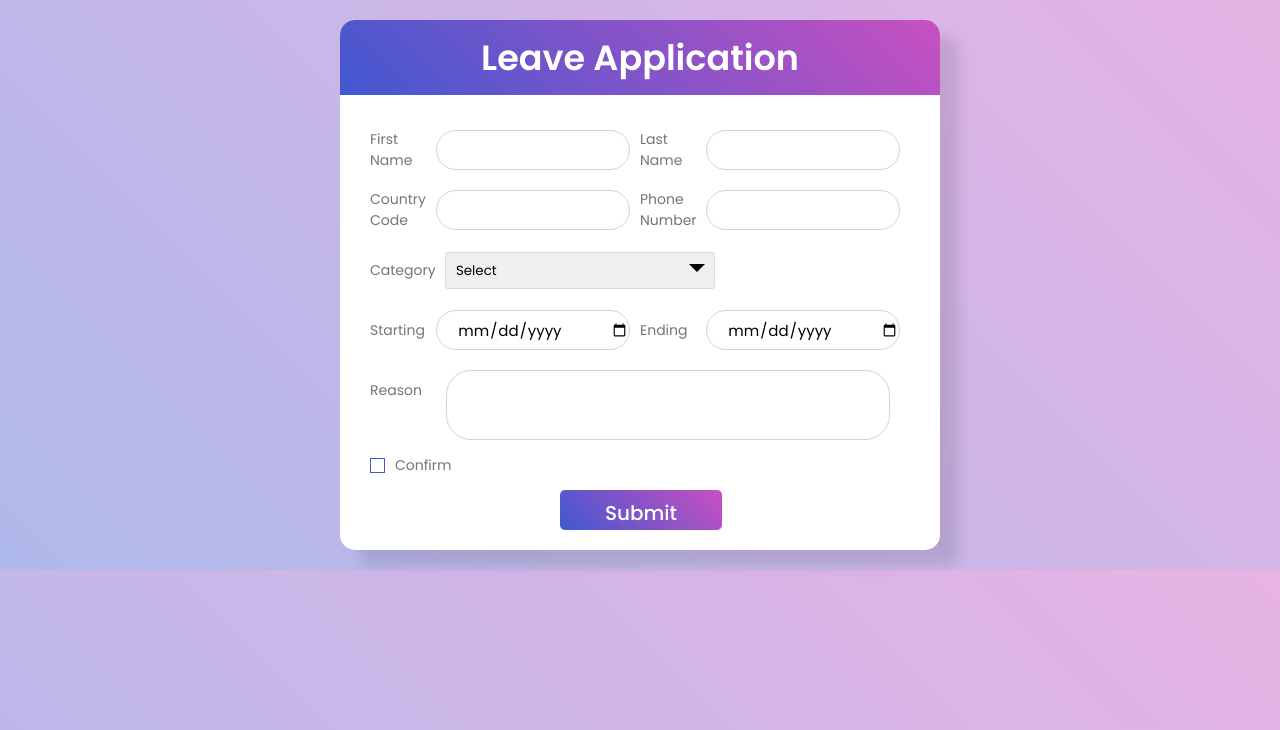
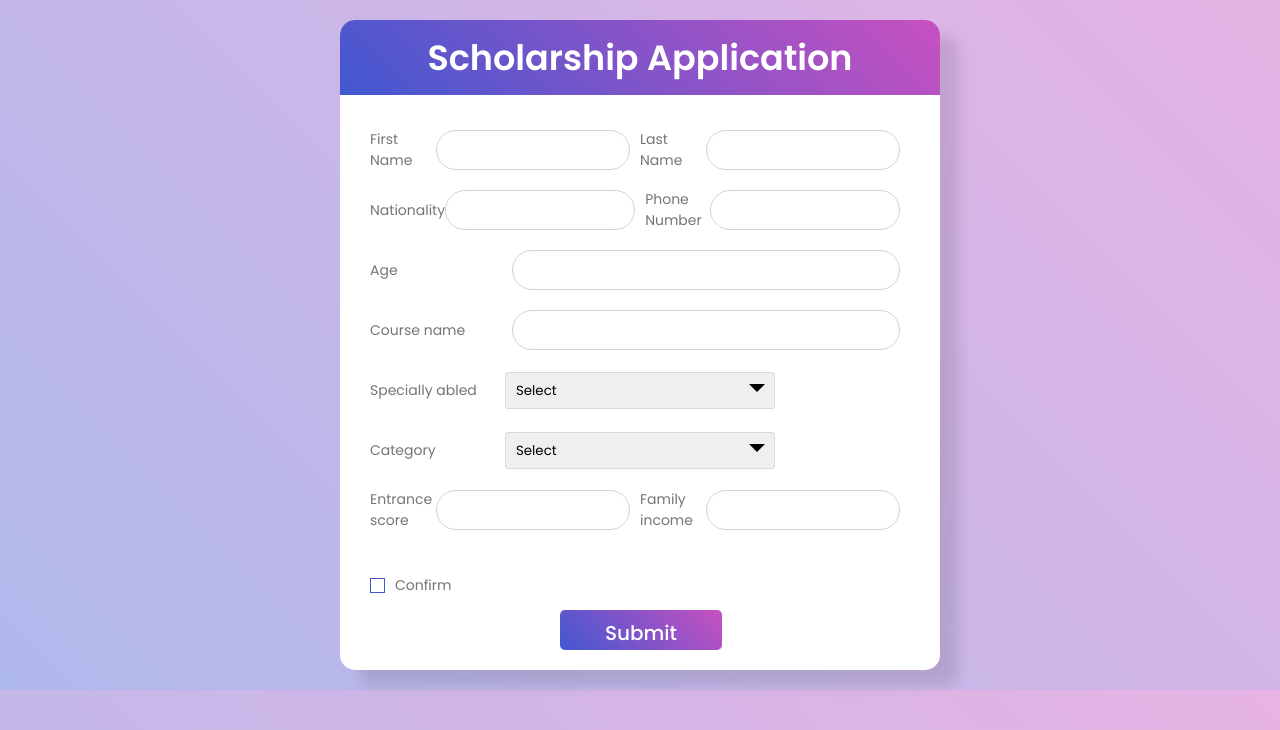
Before and after one commit to aku2000/Hackathon-Project---CodeBlooded, a PHP site: page /apply_leave_student.php in a window 1280 px wide. Shown: the part 70-800 px from the top of the page. Run offline with PHP 8.4, Linux system fonts and the light colour scheme; a user stored in the database is signed in; data comes from the database, SQL or seed files in the repository; some libraries are stand-ins or nearby versions.

Commit message:
student scholorship application

```diff
--- a/add_student.php
+++ b/add_student.php
@@ -38,9 +38,9 @@ session_start();
 				<li><img src="default.png" alt="Avatar" class="avatar"></li>
 				<li><a href="admin.php"> Welcome <?php echo($_SESSION['usrname']); ?>  <i class="fas fa-caret-down"></i></a>
 					<ul>
-						<li><a href="add_staff.php">Add Staff</a></li>
+						<li><a href="add_staff.php">Add University</a></li>
 						<li><a href="add_student.php">Add Student</a></li>
-						<li><a href="manage_staff.php">Manage Staff</a></li>
+						<li><a href="manage_staff.php">Manage University</a></li>
 						<li><a href="manage_student.php">Manage Student</a></li>
 						<li><a href="logout.php">Logout</a></li>
 					</ul>
--- a/apply_leave_student.php
+++ b/apply_leave_student.php
@@ -12,7 +12,7 @@ $dept = $row['department']
 <head>
 	<meta charset="utf-8">
 	<meta name="viewport" content="width=device-width, initial-scale=1">
-	<title>Leave Application</title>
+	<title>Scholarship Application</title>
 	<link rel="stylesheet" href="apply_leave.css">
 	<link rel="stylesheet" type="text/css" href="https://use.fontawesome.com/releases/v5.6.3/css/all.css">
 </head>
@@ -30,7 +30,7 @@ $dept = $row['department']
           		<li><a href="#">Login<i class="fas fa-caret-down"></i></a>
             		<ul>
               			<li><a href="adminlogin.php">Admin login</a></li>
-              			<li><a href="stafflogin.php">Staff login</a></li>
+              			<li><a href="stafflogin.php">University login</a></li>
               			<li><a href="studentlogin.php">Student login</a></li>
 					</ul>
           		</li>
@@ -54,7 +54,7 @@ $dept = $row['department']
 		</div>
 	</div>
 	<div class="wrapper">
-		<div class="title">Leave Application</div><br>
+		<div class="title">Scholarship Application</div><br>
 	  	<form action=" " method="POST">
 			<div class="input_field">
 				<label>First Name</label>
@@ -63,33 +63,54 @@ $dept = $row['department']
 				<input type="text" name="lname" class="input" required="*">
 			</div>
 			<div class="input_field">
-				<label>Country Code</label>
-				<input type="number" name="countrycode" class="input" required="*">
+				<label>Nationality</label>
+				<input type="text" name="countrycode" class="input" required="*">
 				<label>Phone Number</label>
 				<input type="number" name="phno" class="input" required="*">
 			</div>
+
 			<div class="input_field">
-				<label>Category</label>
-				<div class="custom_select">
+				<label>Age</label>
+				<input type="number" name="age" class="input" required="*">
+</div>
+<div class="input_field">
+		    	<label>Course name</label>
+				<input type="text" name="course" class="input" required="*">
+			</div>
+<div class="input_field">
+		    	<label>Specially abled</label>
+				<div class="custom_select" style="margin-left:60px">
 					<select name="category">
-						<option value=" ">Select</option>
-						<option value="Student">Student</option>
-						<option value="Faculty">Faculty</option>
-						<option value="Others">Others</option>
+						<option>Select</option>
+						<option >Yes</option>
+						<option>No</option>
+
 					</select>
 				</div>
 			</div>
 			<div class="input_field">
-				<label>Starting</label>
-				<input type="date" name="startdate" class="input" required="*">
+				<label>Category</label>
+				<div class="custom_select" style="margin-left:60px">
+					<select name="category1">
+						<option>Select</option>
+						<option >Annually</option>
+						<option >Course based</option>
 
-				<label>Ending</label>
-				<input type="date" name="enddate" class="input" required="*">
+					</select>
+				</div>
 			</div>
+
 			<div class="input_field">
-				<label>Reason</label>
+				<label>Entrance score</label>
+				<input type="number" name="score" class="input" required="*">
+		    	<label>Family income</label>
+				<input type="number" name="income" class="input" required="*">
+			</div>
+
+			<!--<div class="input_field">
+				<label></label>
 				<textarea class="textarea" name="reason" required="*"></textarea>
-			</div>
+			</div>-->
 			<div class="input_field terms">
 				<label class="check">
 					<input type="checkbox" required="*">
@@ -103,27 +124,35 @@ $dept = $row['department']
 	 	</form>
 	</div>
 	<?php
+
+
 	include('connection.php');
 	if(isset($_POST['submit']))
 	{
 		$id= $_SESSION['id'];
+
 		$fname = $_POST['fname'];
 		$lname = $_POST['lname'];
 		$countrycode = $_POST['countrycode'];
 		$phno = $_POST['phno'];
+		$age=$_POST['age'];
+		$course = $_POST['course'];
 		$category = $_POST['category'];
-		$startdate = $_POST['startdate'];
-		$enddate = $_POST['enddate'];
-		$reason = $_POST['reason'];
+		$category1 = $_POST['category1'];
+		$score = $_POST['score'];
+		$income = $_POST['income'];
 
-   		$query = "INSERT INTO `apply_leave_student`(`id`,`first_name`,`last_name`,`department`,`country_code`,`pho`,`category`,`start_date`,`end_date`,`reason`) VALUES('$id','$fname','$lname','$dept','$countrycode','$phno','$category','$startdate','$enddate','$reason')";
+
+   		$query = "INSERT INTO `apply_scholarship_student`(`id`,`first_name`,`last_name`,`country_code`,`phno`,`age`,`category`,`specially_abled`,`score`,`income`) VALUES('$id','$fname','$lname','$countrycode','$phno','$age','$category','$category1','$score','$income')";
     	$sql = mysqli_query($con,$query);
 
     	if($sql){
     		echo "<h2>Applied successfully</h2>";
+			//echo $age;
     	}
     	else{
     		echo "<h2>Error occurred while applying</h2>";
+			//echo $age;
     	}
 	}
 	?>
--- a/index.php
+++ b/index.php
@@ -21,7 +21,7 @@
 				<li><a href="#">Login <i class="fas fa-caret-down"></i></a>
 					<ul>
 						<li><a href="adminlogin.php">Admin login</a></li>
-						<li><a href="stafflogin.php">Staff login</a></li>
+						<li><a href="stafflogin.php">University login</a></li>
 						<li><a href="studentlogin.php">Student login</a></li>
 					</ul>
 				</li>
@@ -30,7 +30,7 @@
 		</div>
 	</nav>
 	<div class="header">
-		<h1>CMRIT
+		<h1>SCHOVERSITY
 			<div id="div1">
 				<a href="Tel://918028524456">Tel : +91 80 28524466 / 77</a>
 				<br>
--- a/stafflogin.php
+++ b/stafflogin.php
@@ -6,7 +6,7 @@ session_start();
   <head>
     <meta charset="utf-8">
     <meta name="viewport" content="width=device-width, initial-scale=1">
-    <title>Staff Login Page</title>
+    <title>University Login Page</title>
     <link rel="stylesheet" href="login.css">
     <link rel="stylesheet" type="text/css" href="https://use.fontawesome.com/releases/v5.6.3/css/all.css">
   </head>
@@ -33,7 +33,7 @@ session_start();
       </div>
     </nav>
     <div class="wrapper">
-      <div class="title">Staff Login</div>
+      <div class="title">University Login</div>
       <form action=" " method="POST">
         <div class="field">
             <input type="text" id="user" name="user" required>
```
Also changed, not shown: add_staff.php (+10 -8 lines), manage_staff.php (+13 -13 lines), update_staff.php (+9 -9 lines), view_staff.php (+8 -8 lines), img/Cambridge.png (added), img/london.png (added), img/manch.png (added), img/oxfordlogo.png (added), logo.jpeg.
